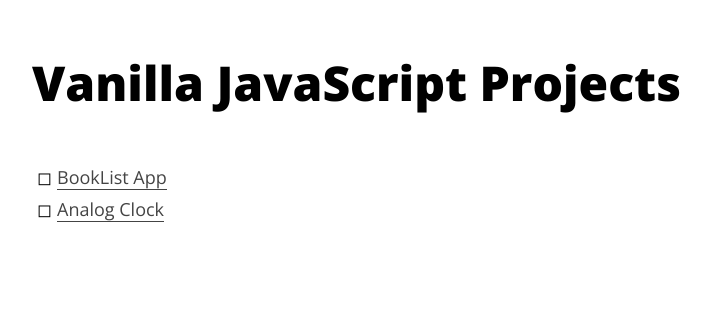
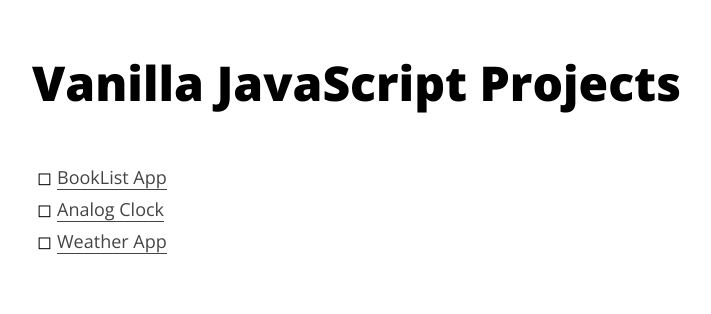
Before and after one commit to ls-madhu/vanilla-javascript-projects, a plain HTML site: page index.html in a window 1280 px wide. Shown: the whole page, without its empty margins (144-855 px from the left). Drawn offline with nearby package versions, Linux system fonts and the light colour scheme.

Commit message:
Update index.html

```diff
--- a/index.html
+++ b/index.html
@@ -24,6 +24,9 @@
         <li class="project_item">
           <a href="clock/index.html">Analog Clock</a>
         </li>
+        <li class="project_item">
+          <a href="weather-app/index.html">Weather App</a>
+        </li>
       </ul>
     </div>
   </body>
```
